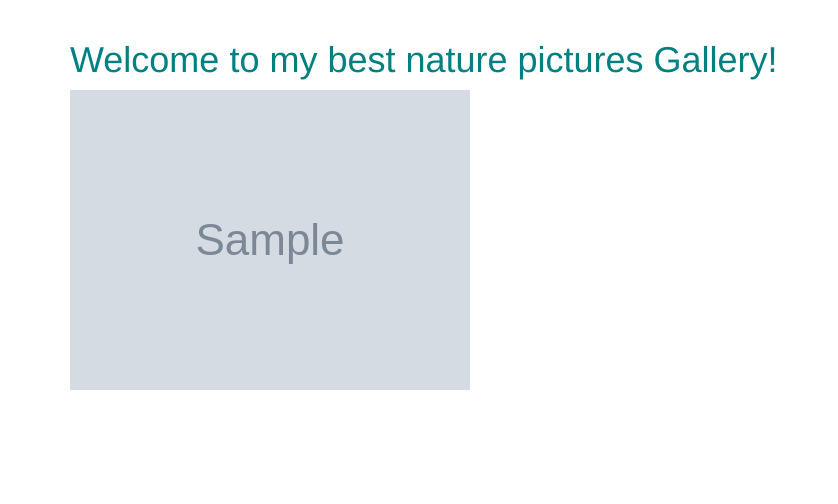
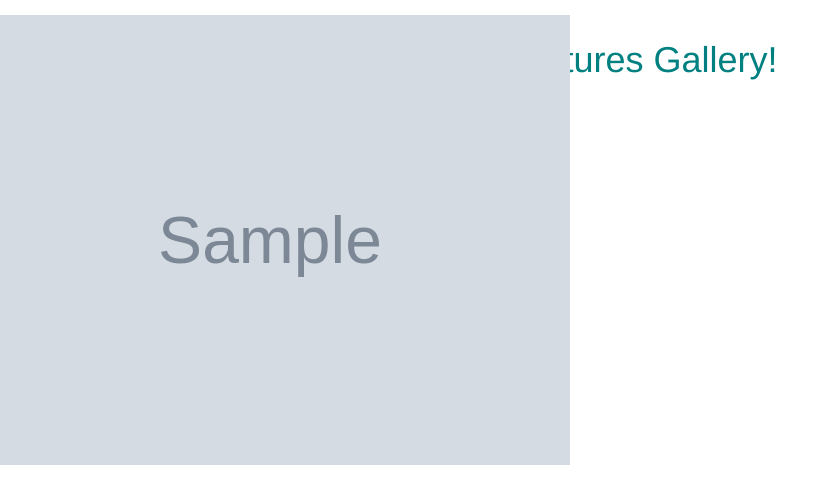
Before and after one commit to AshleyAlpha/gallery, a Django app: page / in a window 1280 px wide, with the pointer over the restyled element. Shown: the part 102-606 px from the top of the page, without its empty margins (0-838 px from the left). Run offline with Django 3.2, Linux system fonts and the light colour scheme; tables that the repository leaves empty hold one stand-in row (values such as "Sample post"); grey boxes marked "Sample" are stand-in pictures; some libraries are stand-ins or nearby versions.

Commit message:
adding a class that zoom the image

```diff
--- a/gallery/static/css/basepics.css
+++ b/gallery/static/css/basepics.css
@@ -2,3 +2,8 @@ h1
 {
   color: teal;
 }
+img:hover{
+  -ms-transform: scale(1.5);
+  -webkit-transform: scale(1.5);
+  transform: scale(1.5);
+}
```
